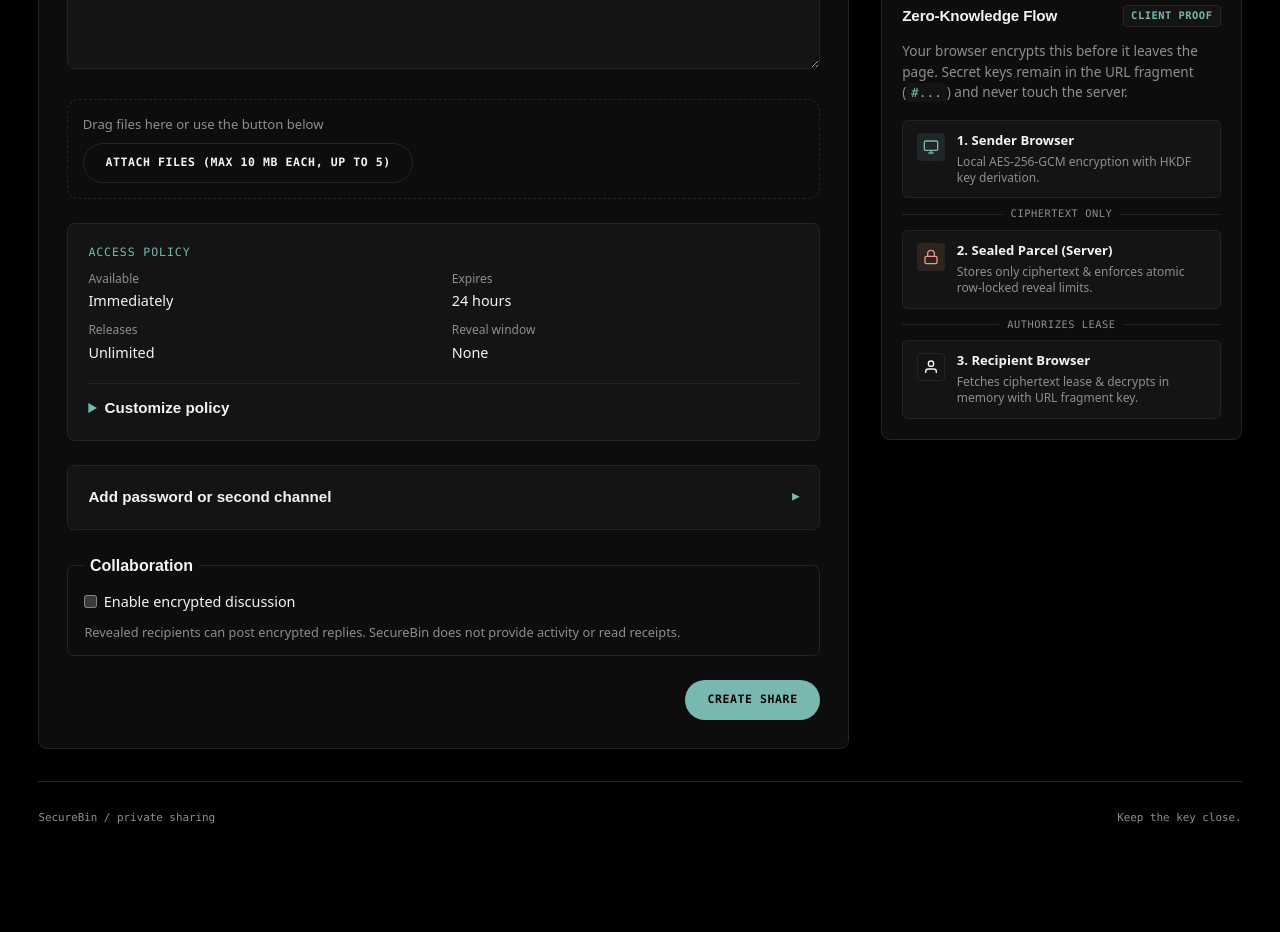
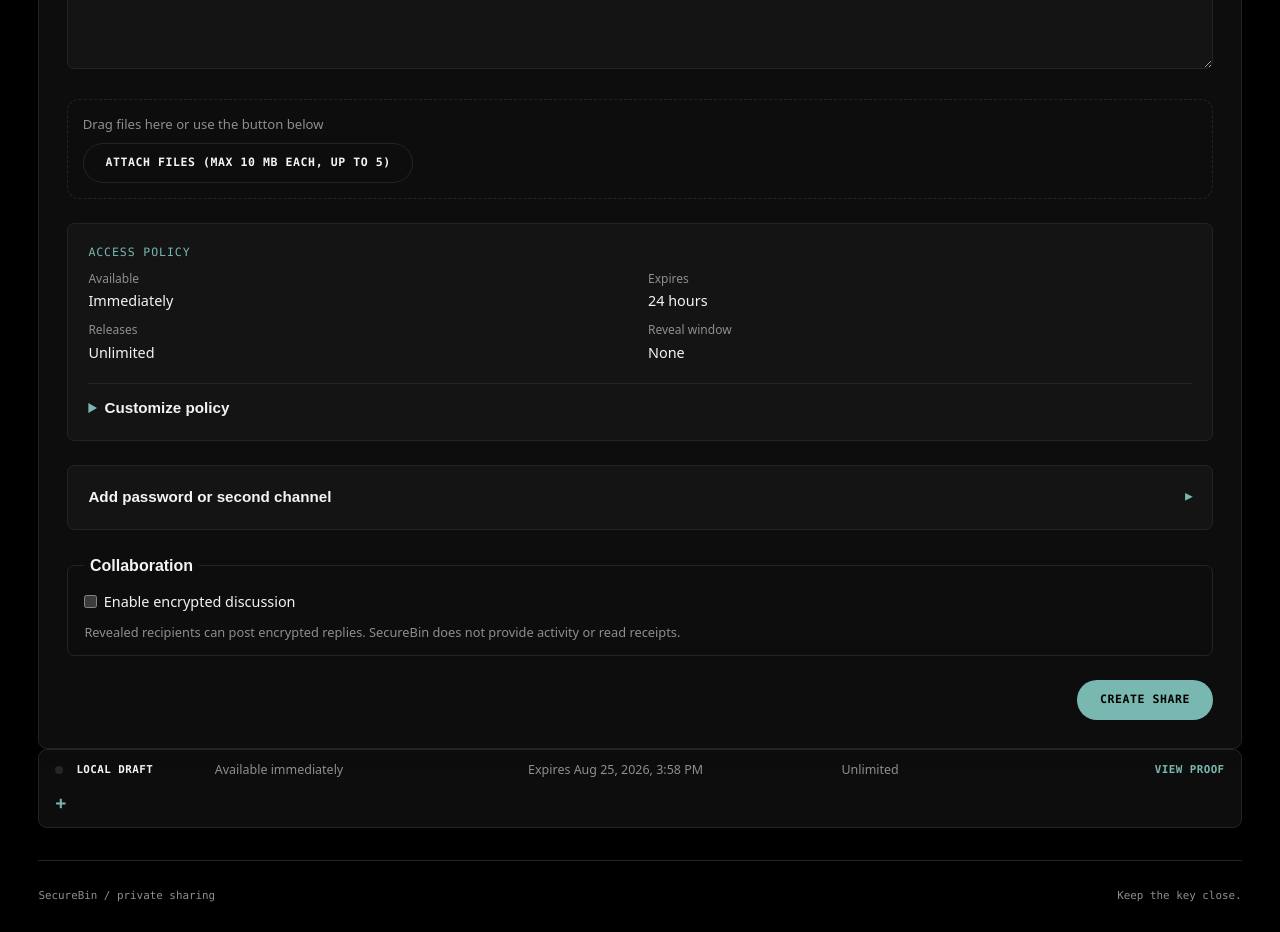
Before and after one commit to adithyarao2605/SecureBin, a Next.js app: page /new in a window 1280 px wide. Shown: the part 420-1352 px from the top of the page. Before the commit the page ends 1273 px from the top, so only its background shows below. Built offline with nearby package versions, Linux system fonts and the light colour scheme.

Commit message:
refactor(ui): move composer evidence below editor

```diff
--- a/app/components/app-workspace.tsx
+++ b/app/components/app-workspace.tsx
@@ -166,10 +166,8 @@ export function AppWorkspace() {
                 onShareChange={() => setHistorySignal((prev) => prev + 1)}
               />
             </div>
-            <div className="evidence-rail-container">
-              <EvidenceRail phase={phase} policy={policy} />
-            </div>
           </div>
+          <EvidenceRail phase={phase} policy={policy} />
         </div>
 
         <div id="panel-parcel" hidden={activeTab !== "parcel"} className="tab-panel utility-panel">
--- a/app/components/evidence-rail.tsx
+++ b/app/components/evidence-rail.tsx
@@ -5,6 +5,27 @@ import { Proofline } from "./proofline";
 export interface EvidenceRailProps {
   readonly phase: ProoflinePhase;
   readonly policy: ValidatedPolicy;
+}
+
+function phaseLabel(phase: ProoflinePhase): string {
+  switch (phase) {
+    case "creating":
+      return "Sealing parcel…";
+    case "created":
+      return "Sealed parcel ready";
+    case "scheduled":
+      return "Scheduled availability";
+    case "ready":
+      return "Ready to reveal";
+    case "revealing":
+      return "Authorizing release…";
+    case "opened":
+      return "Opened locally";
+    case "unavailable":
+      return "Unavailable";
+    case "draft":
+      return "Local draft";
+  }
 }
 
 export function EvidenceRail({ phase, policy }: EvidenceRailProps) {
@@ -22,7 +43,17 @@ export function EvidenceRail({ phase, policy }: EvidenceRailProps) {
   const revealsText = isPolicyValid ? formatRevealLimitLabel(policy.maxReveals) : "—";
 
   return (
-    <aside className="evidence-rail" aria-label="Evidence rail">
+    <details className="evidence-drawer" aria-label="Evidence rail">
+      <summary className="evidence-drawer-summary">
+        <span className={`evidence-drawer-indicator status-${phase}`} aria-hidden="true" />
+        <span className="evidence-drawer-status">{phaseLabel(phase)}</span>
+        <span className="evidence-drawer-fact">{availableText}</span>
+        <span className="evidence-drawer-fact">{expiresText}</span>
+        <span className="evidence-drawer-fact">{revealsText}</span>
+        <span className="evidence-drawer-action">View proof</span>
+      </summary>
+      <div className="evidence-drawer-content">
+        <aside className="evidence-rail" aria-label="Detailed evidence rail">
       <Proofline phase={phase} />
 
       {/* Access policy live summary */}
@@ -110,6 +141,8 @@ export function EvidenceRail({ phase, policy }: EvidenceRailProps) {
           </div>
         </div>
       </div>
-    </aside>
+        </aside>
+      </div>
+    </details>
   );
 }
--- a/app/styles/base.css
+++ b/app/styles/base.css
@@ -414,24 +414,8 @@ button {
 
 .desk-grid {
   display: grid;
-  grid-template-columns: minmax(0, 1.8fr) minmax(260px, 0.8fr);
-  gap: 2rem;
+  grid-template-columns: minmax(0, 1fr);
   align-items: start;
-}
-
-.evidence-rail-container {
-  position: sticky;
-  top: 1rem;
-}
-
-@media (max-width: 900px) {
-  .desk-grid {
-    grid-template-columns: 1fr;
-  }
-  .evidence-rail-container {
-    position: static;
-    order: -1;
-  }
 }
 
 /* Surface Cards */
--- a/app/styles/viewer.css
+++ b/app/styles/viewer.css
@@ -99,10 +99,109 @@
 }
 
 /* Evidence Rail */
+.evidence-drawer {
+  border: 1px solid var(--line);
+  border-radius: .55rem;
+  background: var(--surface-bg);
+}
+
+.evidence-drawer-summary {
+  display: grid;
+  grid-template-columns: auto minmax(8rem, auto) repeat(3, minmax(0, 1fr)) auto;
+  align-items: center;
+  gap: .65rem;
+  min-height: 3.25rem;
+  padding: .65rem 1rem;
+  color: var(--ink);
+  cursor: pointer;
+  list-style: none;
+}
+
+.evidence-drawer-summary::-webkit-details-marker {
+  display: none;
+}
+
+.evidence-drawer-summary::after {
+  content: "+";
+  color: var(--mineral);
+  font-family: var(--font-mono);
+  font-size: 1.1rem;
+  font-weight: 700;
+}
+
+.evidence-drawer[open] .evidence-drawer-summary {
+  border-bottom: 1px solid var(--line);
+}
+
+.evidence-drawer[open] .evidence-drawer-summary::after {
+  content: "−";
+}
+
+.evidence-drawer-indicator {
+  width: .5rem;
+  height: .5rem;
+  border-radius: 50%;
+  background: var(--deep-slate);
+}
+
+.evidence-drawer-indicator.status-creating,
+.evidence-drawer-indicator.status-created,
+.evidence-drawer-indicator.status-ready,
+.evidence-drawer-indicator.status-revealing,
+.evidence-drawer-indicator.status-opened {
+  background: var(--mineral);
+}
+
+.evidence-drawer-indicator.status-scheduled,
+.evidence-drawer-indicator.status-unavailable {
+  background: var(--copper);
+}
+
+.evidence-drawer-status,
+.evidence-drawer-fact,
+.evidence-drawer-action {
+  min-width: 0;
+  overflow: hidden;
+  text-overflow: ellipsis;
+  white-space: nowrap;
+}
+
+.evidence-drawer-status,
+.evidence-drawer-action {
+  font-family: var(--font-mono);
+  font-size: .68rem;
+  font-weight: 700;
+  letter-spacing: .04em;
+  text-transform: uppercase;
+}
+
+.evidence-drawer-fact {
+  color: var(--muted-ink);
+  font-size: .78rem;
+}
+
+.evidence-drawer-action {
+  color: var(--mineral);
+}
+
+.evidence-drawer-content {
+  padding: 1rem;
+}
+
 .evidence-rail {
   display: flex;
   flex-direction: column;
   gap: 1.25rem;
+}
+
+@media (max-width: 900px) {
+  .evidence-drawer-summary {
+    grid-template-columns: auto minmax(0, 1fr) auto;
+  }
+
+  .evidence-drawer-fact {
+    display: none;
+  }
 }
 
 .evidence-section {
```
Also changed, not shown: info/HANDOFF.md (+11 -0 lines).
